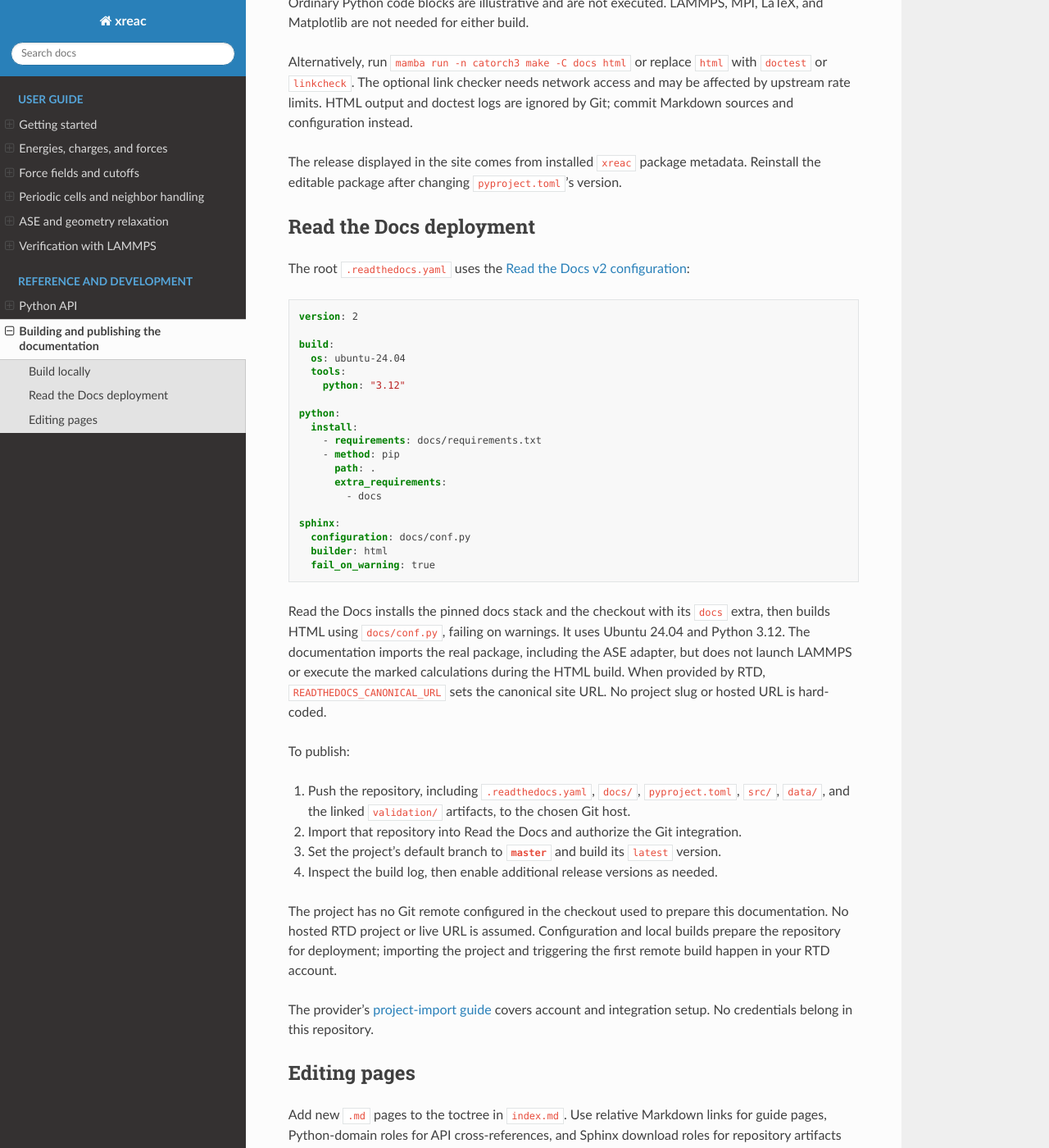
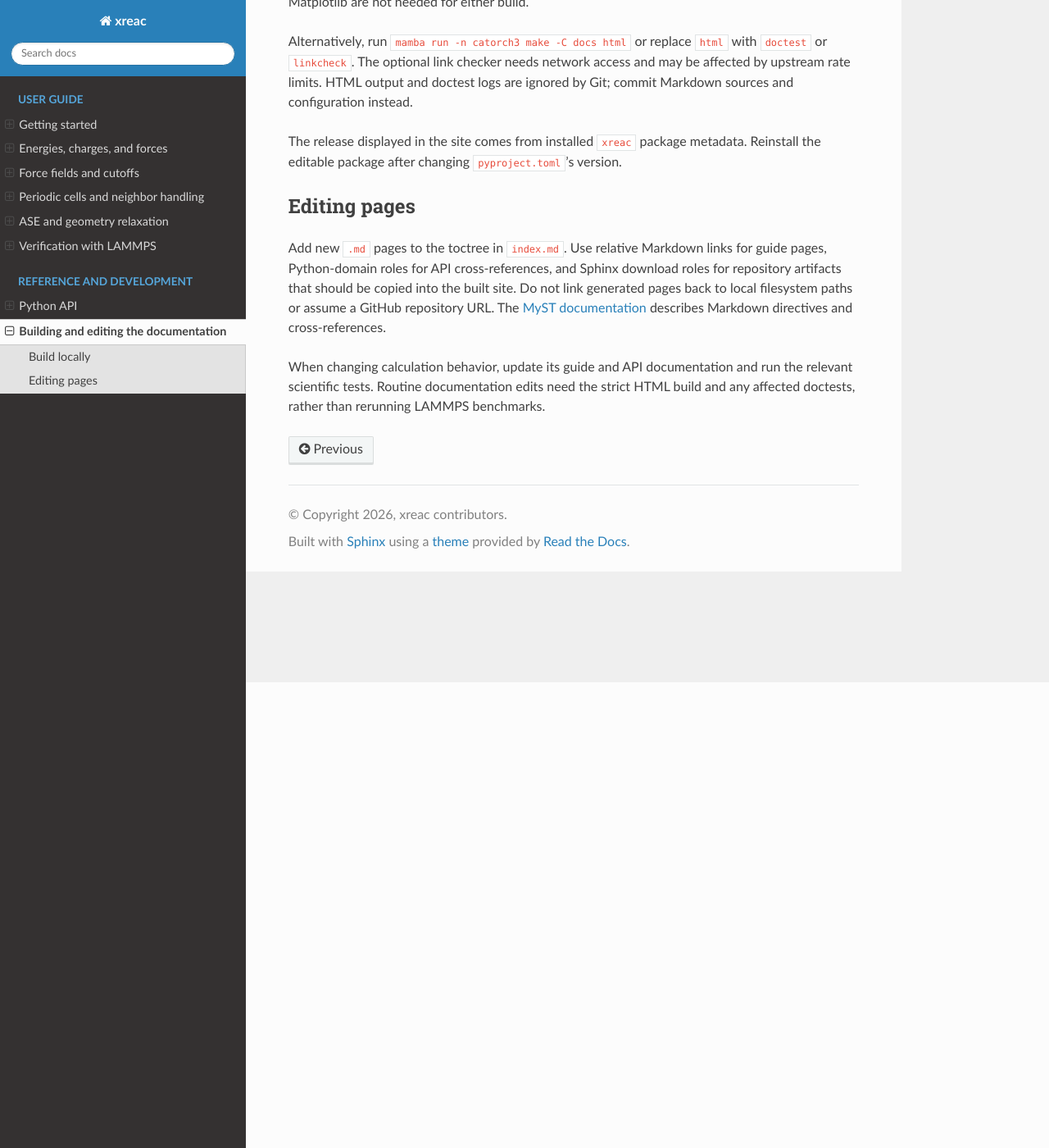
Before and after one commit to hsulab/xreac, a Sphinx documentation site: the page built from docs/development.md, in a window 1280 px wide and 1400 px high, scrolled down 568 px. Shown: the whole window at 82% size. Built offline with Sphinx 7.4.7 and the Read the Docs theme 3.1.0, drawn with Linux system fonts in a browser that asks for light colours; some of the changed text lies outside the part shown.

Commit message:
docs: Remove documentation deployment guide

````diff
--- a/docs/development.md
+++ b/docs/development.md
@@ -1,12 +1,11 @@
-# Building and publishing the documentation
+# Building and editing the documentation
 
 ## Build locally
 
 All narrative pages are Markdown parsed by MyST. API sections embed Sphinx
 autodoc directives in `eval-rst` fences, so signatures and docstrings come from the installed
 package. The docs extra accepts compatible Sphinx/MyST versions so the existing
-`catorch3` Markdown-conversion tools can keep their dependencies. RTD's clean
-environment uses the pinned stack in `docs/requirements.txt`.
+`catorch3` Markdown-conversion tools can keep their dependencies.
 
 From the repository root:
 
@@ -29,39 +28,6 @@ by Git; commit Markdown sources and configuration instead.
 The release displayed in the site comes from installed `xreac` package metadata.
 Reinstall the editable package after changing `pyproject.toml`'s version.
 
-## Read the Docs deployment
-
-The root `.readthedocs.yaml` uses the
-[Read the Docs v2 configuration](https://docs.readthedocs.com/platform/stable/config-file/v2.html):
-
-```{literalinclude} ../.readthedocs.yaml
-:language: yaml
-```
-
-Read the Docs installs the pinned docs stack and the checkout with its `docs`
-extra, then builds HTML using
-`docs/conf.py`, failing on warnings. It uses Ubuntu 24.04 and Python 3.12. The
-documentation imports the real package, including the ASE adapter, but does not
-launch LAMMPS or execute the marked calculations during the HTML build.
-When provided by RTD, `READTHEDOCS_CANONICAL_URL` sets the canonical site URL.
-No project slug or hosted URL is hard-coded.
-
-To publish:
-
-1. Push the repository, including `.readthedocs.yaml`, `docs/`, `pyproject.toml`,
-   `src/`, `data/`, and the linked `validation/` artifacts, to the chosen Git host.
-2. Import that repository into Read the Docs and authorize the Git integration.
-3. Set the project's default branch to **`master`** and build its `latest` version.
-4. Inspect the build log, then enable additional release versions as needed.
-
-The project has no Git remote configured in the checkout used to prepare this
-documentation. No hosted RTD project or live URL is assumed. Configuration and
-local builds prepare the repository for deployment; importing the project and
-triggering the first remote build happen in your RTD account.
-
-The provider's [project-import guide](https://docs.readthedocs.com/platform/stable/intro/add-project.html)
-covers account and integration setup. No credentials belong in this repository.
-
 ## Editing pages
 
 Add new `.md` pages to the toctree in `index.md`. Use relative Markdown links for
````
Also changed, not shown: README.md (+2 -2 lines), docs/README.md (+1 -1 lines).
